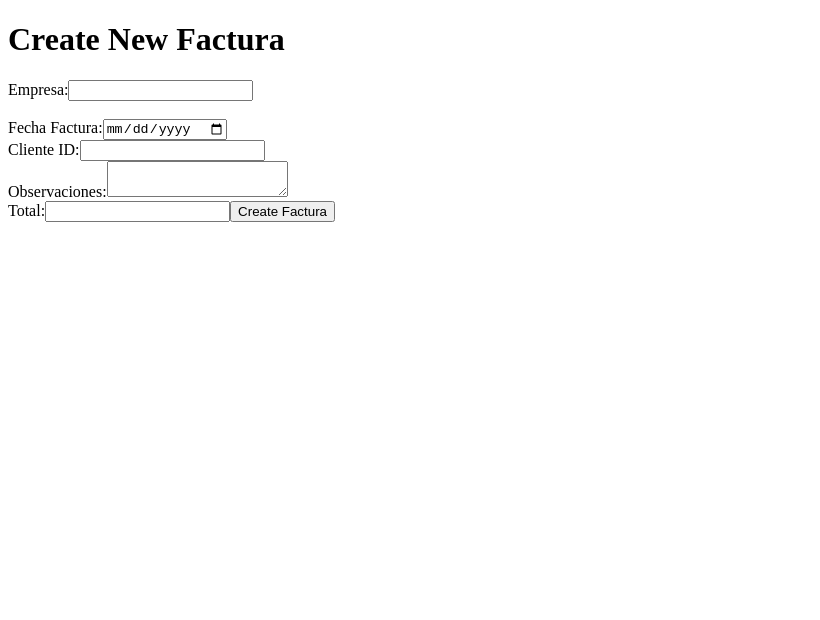
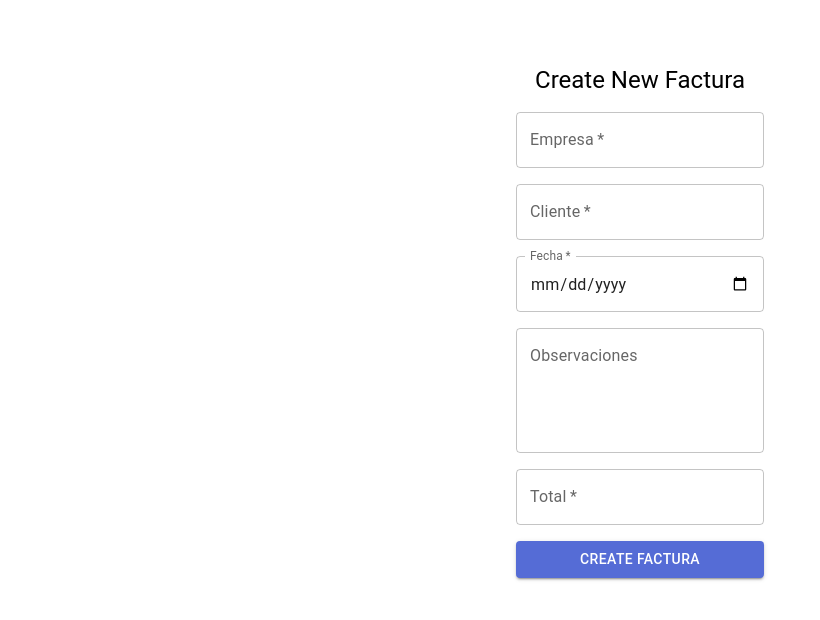
Before and after one commit to sahinmeric/django_project, a React (Create React App) app in the folder frontend/: page /new-factura in a window 1280 px wide. Shown: the top 620 px of the page, without its empty margins (0-820 px from the left). Built offline with nearby package versions, Linux system fonts and the light colour scheme; the HTML template or start-up script is replaced by a standard one.

Commit message:
create new factura updated

```diff
--- a/frontend/src/components/NewFactura.tsx
+++ b/frontend/src/components/NewFactura.tsx
@@ -1,7 +1,15 @@
 import React, { useState } from "react";
-import { useNavigate } from "react-router-dom";
+import {
+  Container,
+  TextField,
+  Button,
+  Typography,
+  CircularProgress,
+  Stack,
+} from "@mui/material";
 import api from "../services/api";
 import { MaeFactura } from "../types";
+import { useNavigate } from "react-router-dom";
 
 const NewFactura: React.FC = () => {
   const [empresa, setEmpresa] = useState<number>();
@@ -9,10 +17,13 @@ const NewFactura: React.FC = () => {
   const [idCliente, setIdCliente] = useState<number>();
   const [observaciones, setObservaciones] = useState<string>();
   const [total, setTotal] = useState<number>();
+  const [error, setError] = useState("");
+  const [loading, setLoading] = useState(false);
   const navigate = useNavigate();
 
   const handleSubmit = (event: React.FormEvent) => {
     event.preventDefault();
+    setLoading(true);
 
     const newFactura: Partial<MaeFactura> = {
       empresa,
@@ -25,74 +36,70 @@ const NewFactura: React.FC = () => {
     api
       .post("facturas/", newFactura)
       .then((response) => {
-        console.log("Factura created successfully:", response.data);
+        setLoading(false);
         navigate("/facturas");
       })
       .catch((error) => {
         if (error.response) {
-          console.error("Error response:", error.response);
-          console.error("Error data:", error.response.data);
-          console.error("Error status:", error.response.status);
+          setError(error.response.data.detail);
         } else {
           console.error(
             "There was an error creating the factura!",
             error.message
           );
+          setLoading(false);
         }
       });
   };
 
   return (
-    <div>
-      <h1>Create New Factura</h1>
+    <Container component="main" maxWidth="xs">
+      <Stack alignItems={"center"} sx={{ mt: 8 }} spacing={2}>
+        <Typography variant="h5">Create New Factura</Typography>
         <form onSubmit={handleSubmit}>
-        <label>
-          Empresa:
-          <input
-            type="number"
+          <Stack spacing={2}>
+            <TextField
+              label="Empresa"
               value={empresa}
-            onChange={(e) => setEmpresa(Number(e.target.value))}
+              onChange={(e) => setEmpresa(parseInt(e.target.value))}
+              required
             />
-        </label>
-        <br />
-        <br />
-        <label>
-          Fecha Factura:
-          <input
+            <TextField
+              label="Cliente"
+              value={idCliente}
+              onChange={(e) => setIdCliente(parseInt(e.target.value))}
+              required
+            />
+            <TextField
+              label="Fecha"
               type="date"
               value={fechaFactura}
               onChange={(e) => setFechaFactura(e.target.value)}
+              InputLabelProps={{ shrink: true }}
+              required
             />
-        </label>
-        <br />
-        <label>
-          Cliente ID:
-          <input
-            type="number"
-            value={idCliente}
-            onChange={(e) => setIdCliente(Number(e.target.value))}
-          />
-        </label>
-        <br />
-        <label>
-          Observaciones:
-          <textarea
+            <TextField
+              label="Observaciones"
               value={observaciones}
               onChange={(e) => setObservaciones(e.target.value)}
+              multiline
+              rows={4}
             />
-        </label>
-        <br />
-        <label>
-          Total:
-          <input
+            <TextField
+              label="Total"
               type="number"
               value={total}
-            onChange={(e) => setTotal(Number(e.target.value))}
+              onChange={(e) => setTotal(parseInt(e.target.value))}
+              required
             />
-        </label>
-        <button type="submit">Create Factura</button>
+            {error && <Typography color="error">{error}</Typography>}
+            <Button type="submit" variant="contained" color="primary">
+              {loading ? <CircularProgress size={24} /> : "Create Factura"}
+            </Button>
+          </Stack>
         </form>
-    </div>
+      </Stack>
+    </Container>
   );
 };
 
```
Lines whose indentation alone changed are shown as unchanged.
